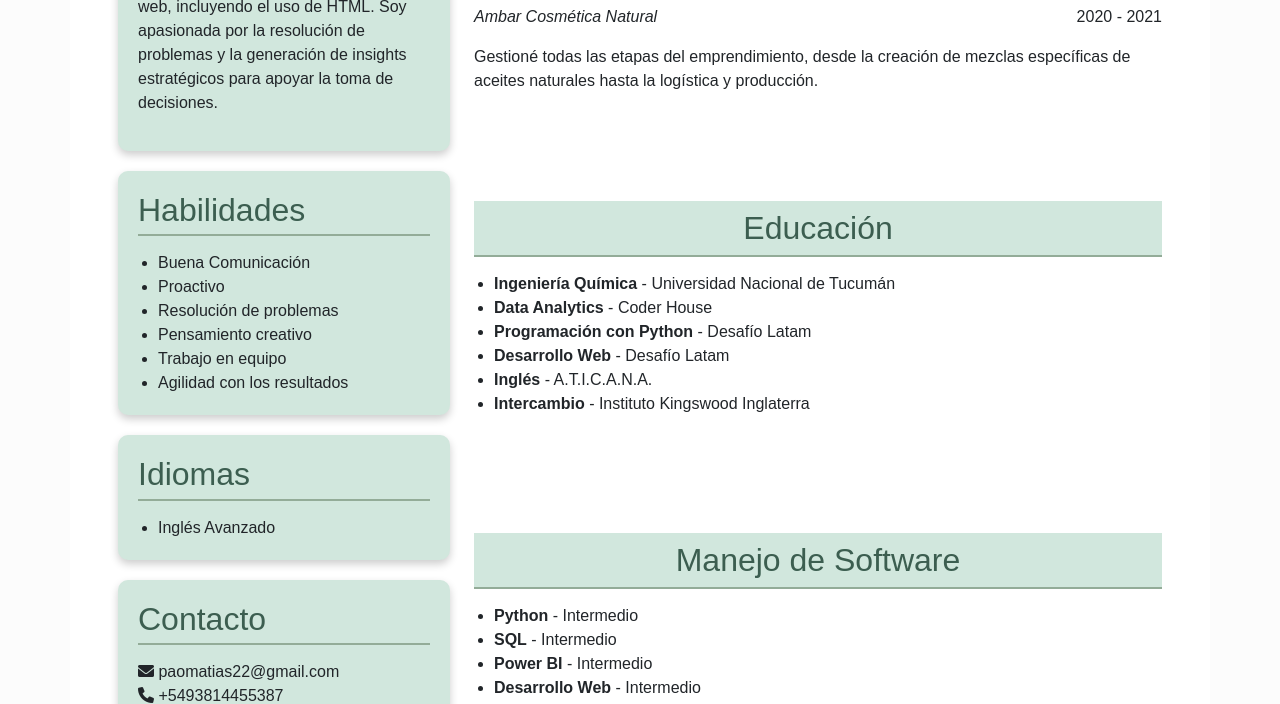
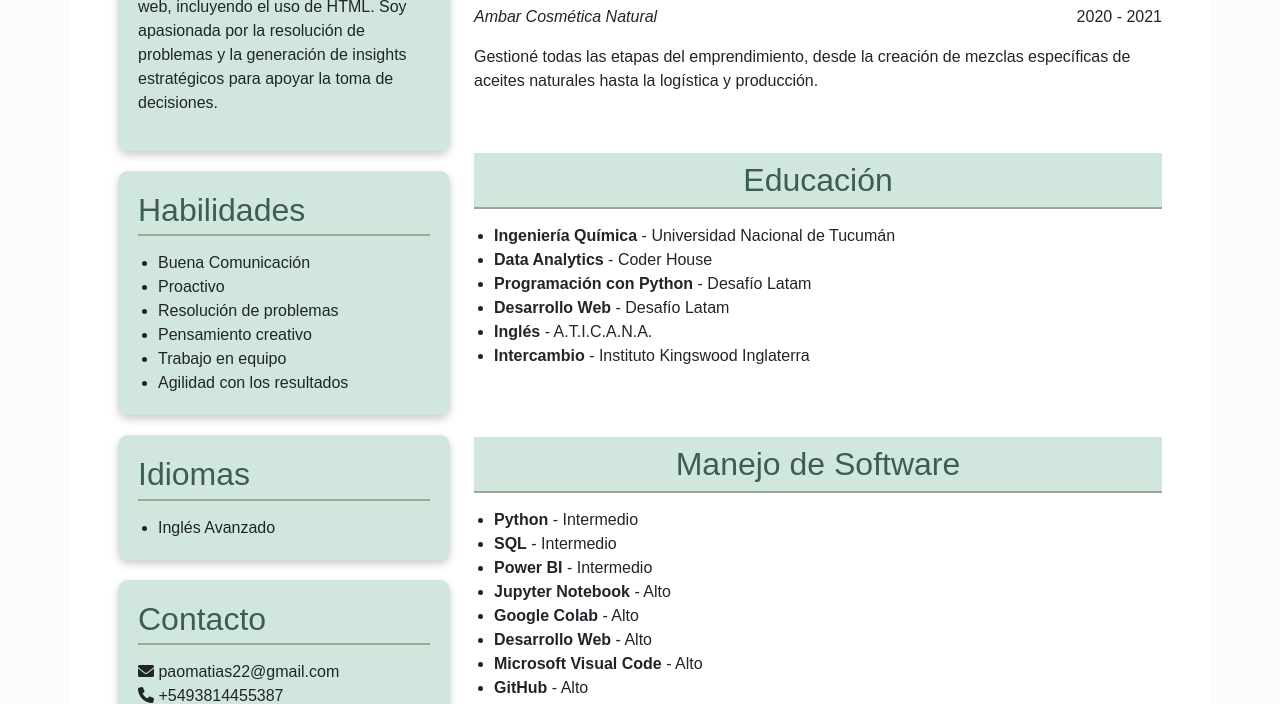
Before and after one commit to paolamatias/CVMatiasPaola-ghp, a plain HTML site: page index.html in a window 1280 px wide. Shown: the part 840-1544 px from the top of the page. Drawn offline with nearby package versions, Linux system fonts and the light colour scheme.

Commit message:
Descripción breve de los cambios realizados

```diff
--- a/index.html
+++ b/index.html
@@ -167,7 +167,11 @@
             <li><strong>Python</strong> - Intermedio</li>
             <li><strong>SQL</strong> - Intermedio</li>
             <li><strong>Power BI</strong> - Intermedio</li>
-            <li><strong>Desarrollo Web</strong> - Intermedio</li>
+            <li><strong>Jupyter Notebook</strong> - Alto</li>
+            <li><strong>Google Colab</strong> - Alto</li>
+            <li><strong>Desarrollo Web</strong> - Alto</li>
+            <li><strong>Microsoft Visual Code</strong> - Alto</li>
+            <li><strong>GitHub</strong> - Alto</li>
             <li><strong>Paquete Office</strong> - Alto</li>
           </ul>
         </section>
```
